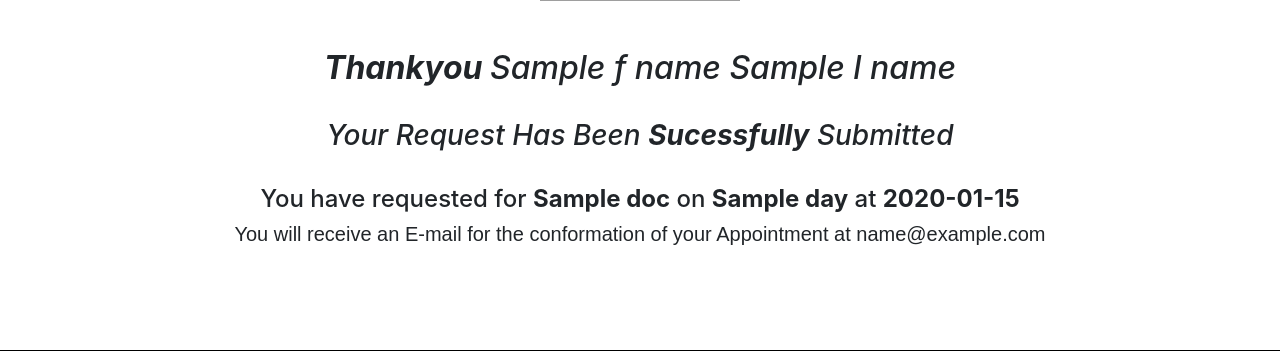
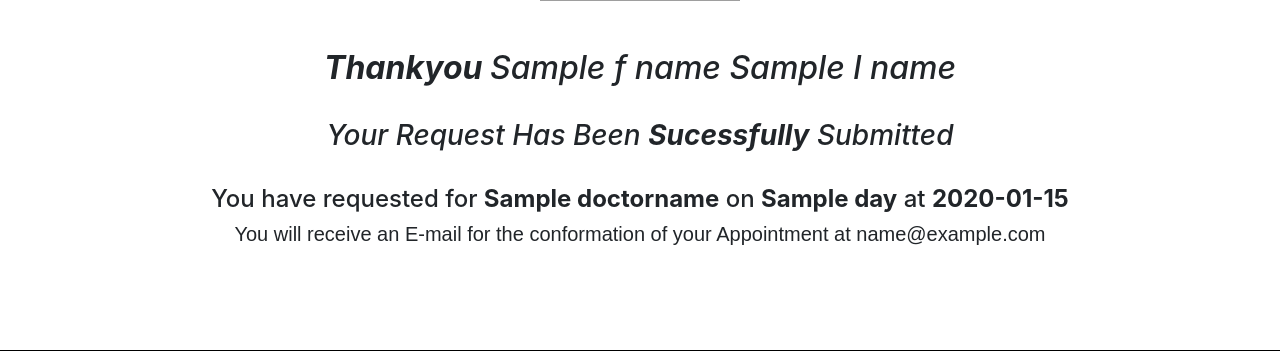
Before and after one commit to garvoberoi/appointeasy, a Django app: template templates/submit.html in a window 1280 px wide. Shown: the part 245-596 px from the top of the page. Run offline with Django 3.2, Linux system fonts and the light colour scheme; the template is opened without the code that fills it: most values are stand-ins (such as "Sample title", 1, 10 or a date in 2020); some libraries are stand-ins or nearby versions; grey boxes are pictures that could not be loaded.

Commit message:
final last

```diff
--- a/easyappointment/settings.py
+++ b/easyappointment/settings.py
@@ -146,7 +146,7 @@ CRISPY_TEMPLATE_PACK = 'bootstrap4'
 EMAIL_BACKEND = 'django.core.mail.backends.smtp.EmailBackend'
 EMAIL_HOST = 'smtp.gmail.com'
 EMAIL_PORT = 587
-EMAIL_HOST_USER = 'fanforgarv@gmail.com'
+EMAIL_HOST_USER = 'easy.appoint5@gmail.com'
 EMAIL_HOST_PASSWORD = 'mynote230'
 EMAIL_USE_TLS = True
 #EMAIL_USE_SSL = False
--- a/home/views.py
+++ b/home/views.py
@@ -39,6 +39,7 @@ def takeappointment(request, docid):
                 'day' : day,
                 'timeslot' : timeslot,
                 'email' : email,
+                'doctorname' : doctorname,
                 })
     form = Appointform(from_doctor=doctor)
     return render(request, 'takeappointment.html', {'form': form, 'doctor': doctor})
--- a/templates/submit.html
+++ b/templates/submit.html
@@ -25,7 +25,7 @@
             <br>
             <h3 style="text-align: center; font-style: oblique;"> Your Request Has Been <strong>Sucessfully</strong> Submitted  </h3>
             <br>
-            <h4 style="text-align: center">You have requested for <strong>{{ doc }}</strong> on <strong>{{ day }}</strong> at <strong>{{ timeslot }}</strong>
+            <h4 style="text-align: center">You have requested for <strong>{{ doctorname }}</strong> on <strong>{{ day }}</strong> at <strong>{{ timeslot }}</strong>
 
             <br>
             <h5 style=" text-align : center; font-family: sans-serif;"> You will receive an E-mail for the conformation of your Appointment at {{ email }} </h5>
```
